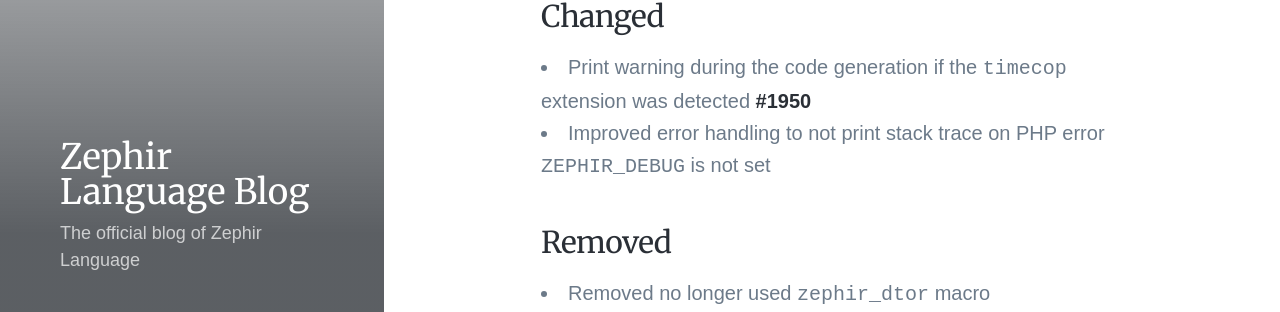
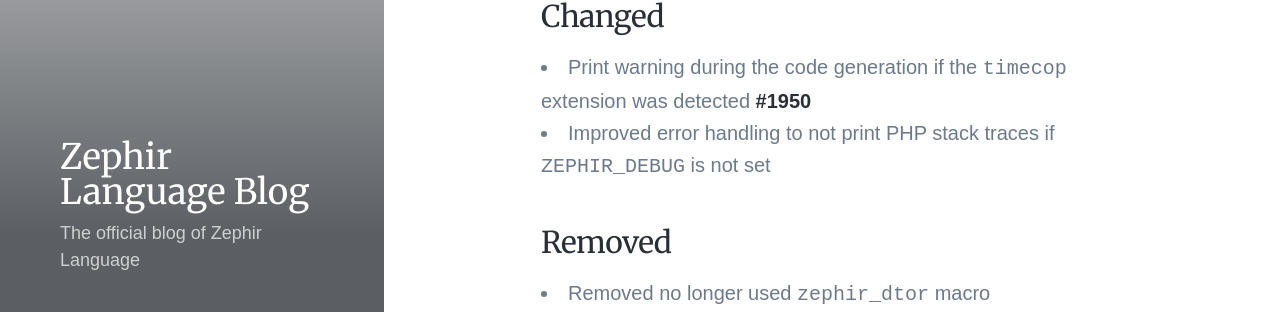
Before and after one commit to zephir-lang/zephir-blog, a Jekyll site: the page built from _posts/2019-10-14-zephir-0-12-9-released.md, in a window 1280 px wide and 900 px high, scrolled down 447 px. Shown: the part 396-708 px from the top of the window. Built offline with Jekyll 4.4.1, drawn with Linux system fonts in a browser that asks for light colours; nearby versions of some CDN libraries; a style sheet for code colours, icons or effects is not loaded.

Commit message:
Update Post “2019-10-14-zephir-0-12-9-released”

```diff
--- a/_posts/2019-10-14-zephir-0-12-9-released.md
+++ b/_posts/2019-10-14-zephir-0-12-9-released.md
@@ -28,7 +28,7 @@
 ### Changed
 - Print warning during the code generation if the `timecop` extension was detected
   [#1950](https://github.com/phalcon/zephir/issues/1950)
-- Improved error handling to not print stack trace on PHP error `ZEPHIR_DEBUG` is not set
+- Improved error handling to not print PHP stack traces if `ZEPHIR_DEBUG` is not set
 
 ### Removed
 - Removed no longer used `zephir_dtor` macro
```
